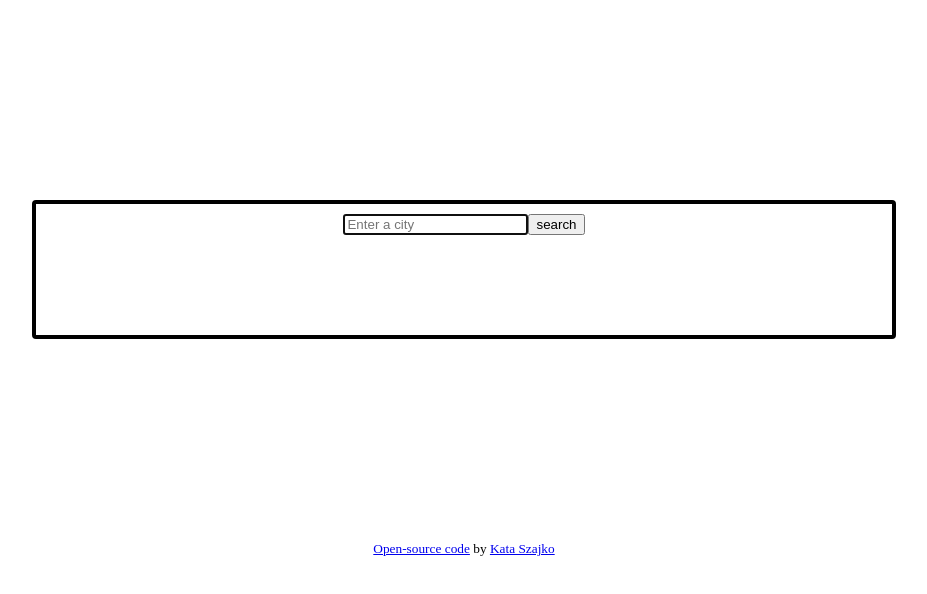
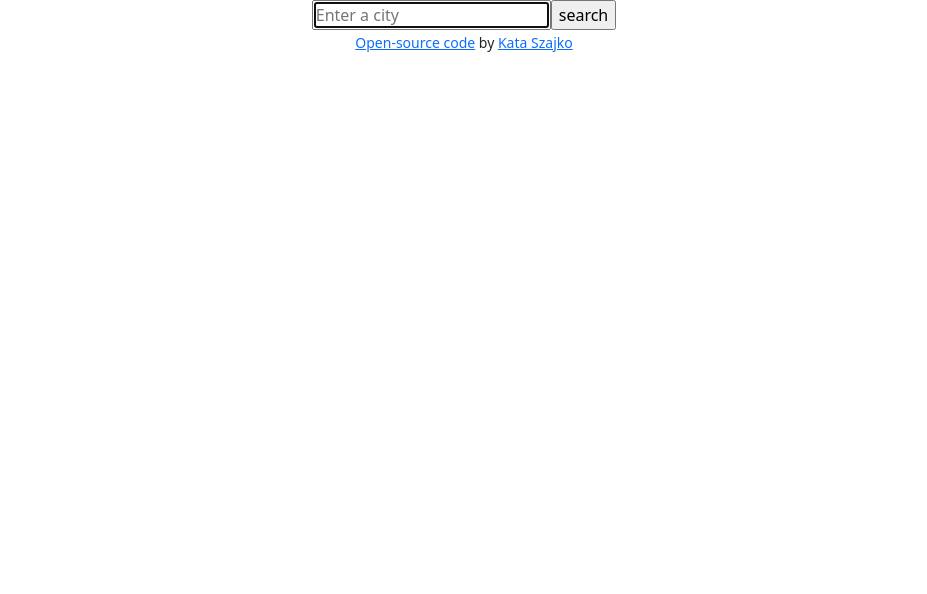
Before and after one commit to kszajko46/weather-app-react, a React (Create React App) app: page / in a window 1280 px wide. Shown: the top 594 px of the page, without its empty margins (176-1103 px from the left). Built offline with nearby package versions, Linux system fonts and the light colour scheme.

Commit message:
imported bootstrap from npm

```diff
--- a/package.json
+++ b/package.json
@@ -7,6 +7,7 @@
     "@testing-library/react": "^12.1.3",
     "@testing-library/user-event": "^13.5.0",
     "axios": "^0.26.0",
+    "bootstrap": "^5.1.3",
     "react": "^17.0.2",
     "react-dom": "^17.0.2",
     "react-scripts": "5.0.0",
--- a/src/App.css
+++ b/src/App.css
@@ -1,10 +1,3 @@
 .App {
   text-align: center;
 }
-
-.container {
-  border: 4px solid black;
-  border-radius: 4px;
-  margin: 200px;
-  padding: 10px 50px 100px 50px;
-}
--- a/src/App.js
+++ b/src/App.js
@@ -1,6 +1,7 @@
 import React from "react";
 
 import "./App.css";
+
 import Search from "./Search";
 
 export default function App() {
@@ -12,7 +13,7 @@ export default function App() {
             <Search />
           </div>
         </div>
-      </div>
+
         <small>
           <a href="https://github.com/kszajko46" target="_blank">
             Open-source code
@@ -23,5 +24,6 @@ export default function App() {
           </a>
         </small>
       </div>
+    </div>
   );
 }
```
Also changed, not shown: src/index.js (+7 -6 lines), 1 other file (tests, documents, lock files or other folders). Lines whose indentation alone changed are shown as unchanged.
